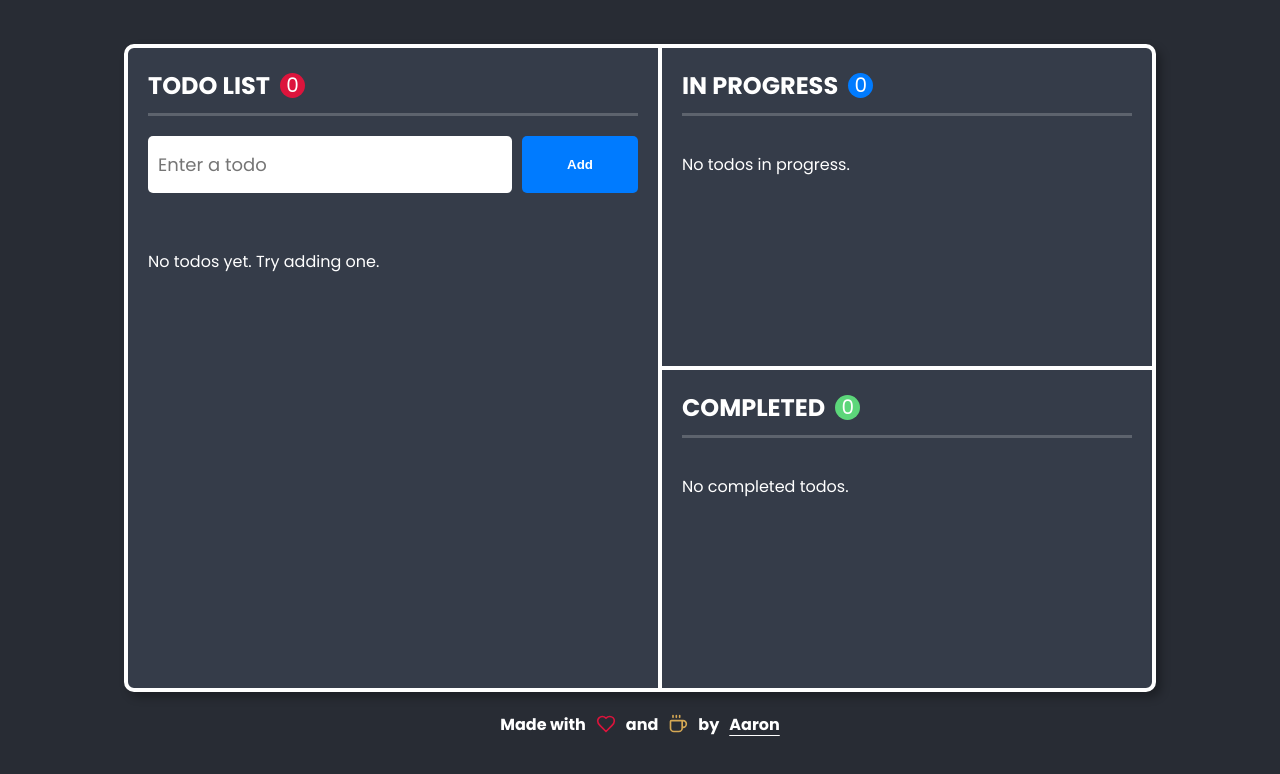
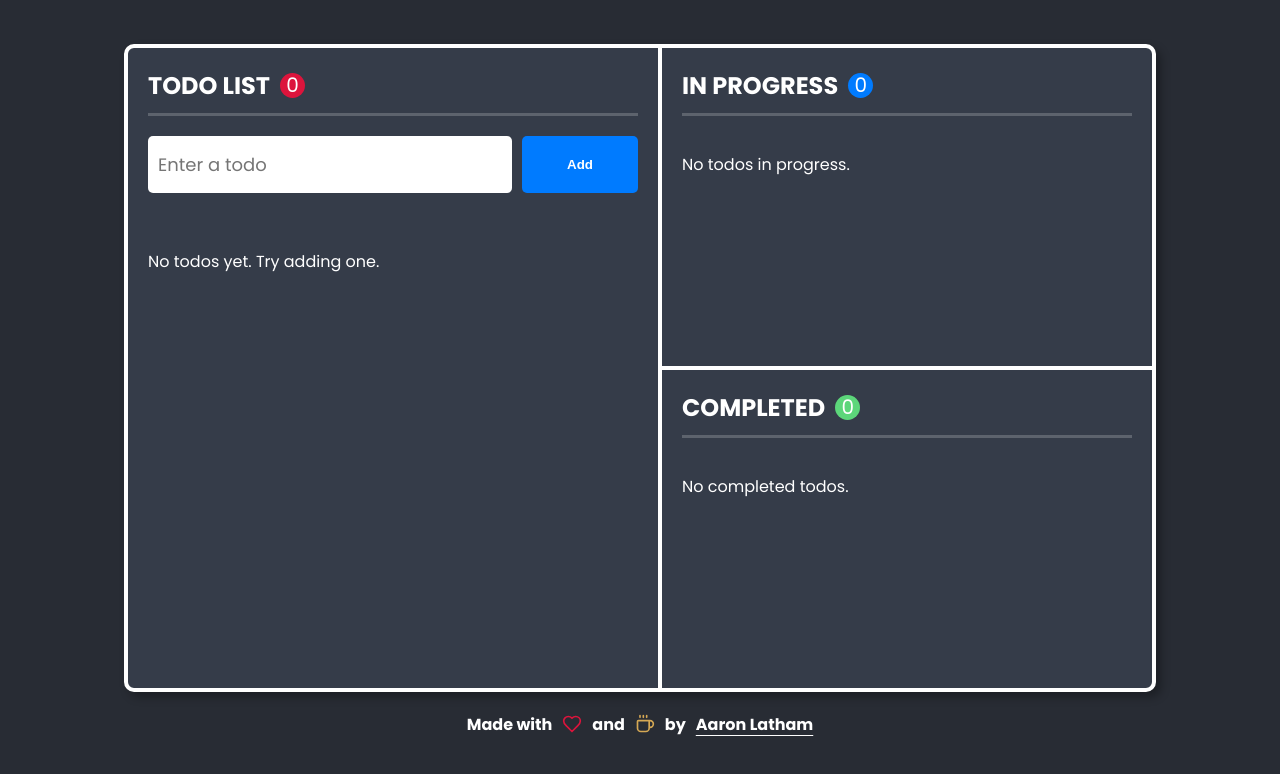
Before and after one commit to latham91/cn-todolist, a React (Vite) app: page / in a window 1280 px wide. Shown: the top 774 px of the page. Built offline with nearby package versions, Linux system fonts and the light colour scheme.

Commit message:
updated footer

```diff
--- a/src/App.jsx
+++ b/src/App.jsx
@@ -236,7 +236,7 @@ export default function App() {
             </div>
             <footer>
                 Made with <LuHeart className="heart" size={20} /> and <LuCoffee className="coffee" size={20} /> by{" "}
-                <a href="https://github.com/latham91">Aaron</a>
+                <a href="https://github.com/latham91">Aaron Latham</a>
             </footer>
         </div>
     );
```
